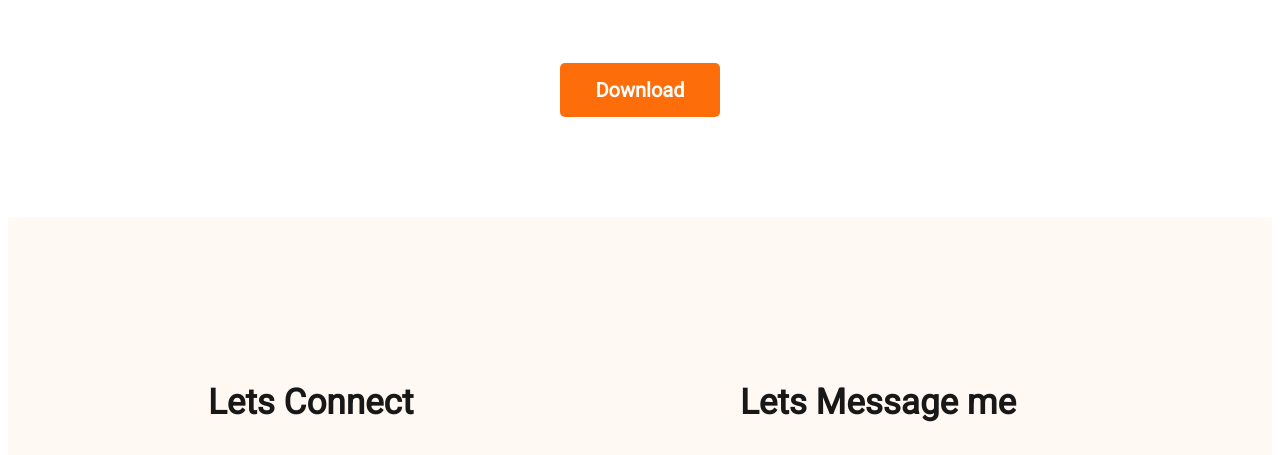
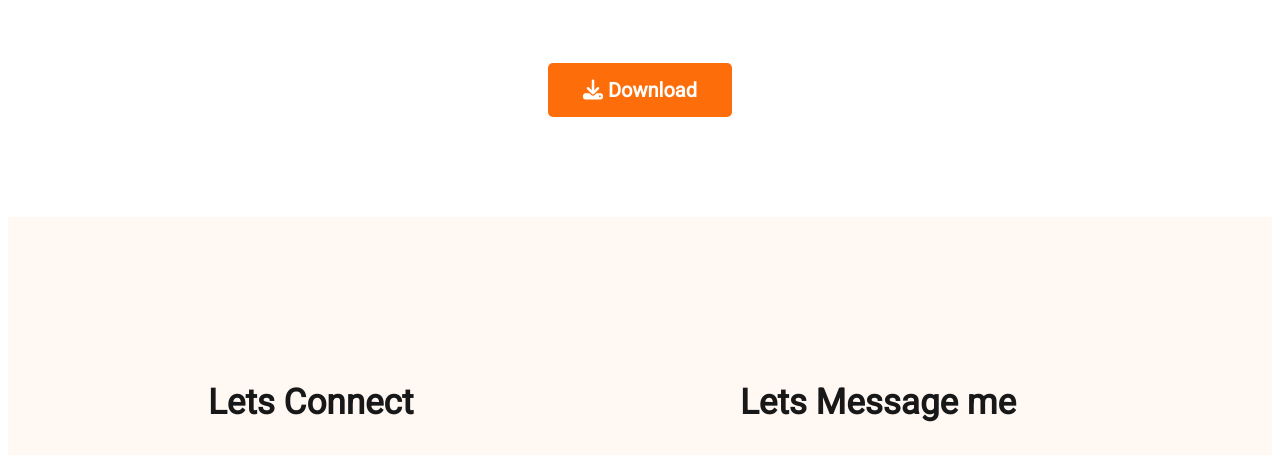
Before and after one commit to JannaturNur08/webdeveloper-portfolio, a plain HTML site: page index.html in a window 1280 px wide. Shown: the part 3309-3764 px from the top of the page. Drawn offline with nearby package versions, Linux system fonts and the light colour scheme.

Commit message:
added dowload icon

```diff
--- a/index.html
+++ b/index.html
@@ -151,7 +151,7 @@
                 </div>
             </div>
             <div class="download-cv">
-                <button class="btn-primary">Download</button>
+                <button class="btn-primary"><i class="fa-solid fa-download"></i> Download</button>
             </div>
 
         </section>
```
